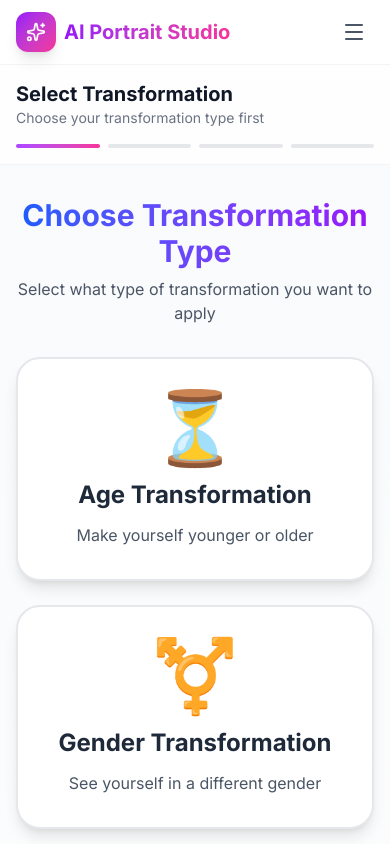
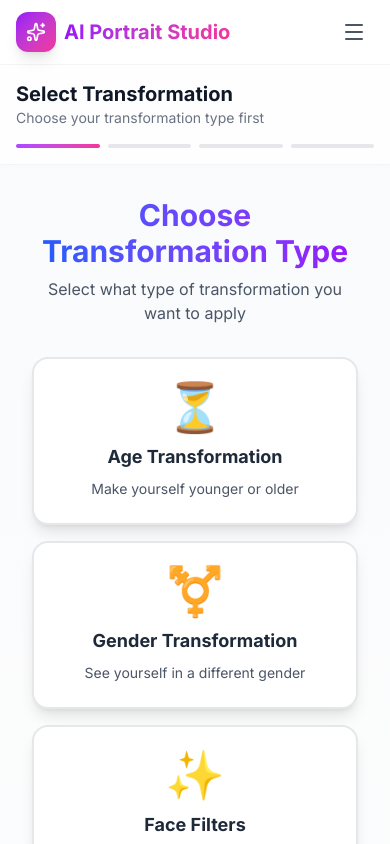
Before and after one commit to mouhamed1slem-bouazizi/aging, a Next.js app: page /transform in a window 390 px wide. Shown: the top 844 px of the page. Built offline with nearby package versions, Linux system fonts and the light colour scheme; no server answers; sample sign-in values are in the browser's storage.

Commit message:
Fix responsive layout for transformation type selector grid

```diff
--- a/src/components/TransformationTypeSelector.tsx
+++ b/src/components/TransformationTypeSelector.tsx
@@ -72,7 +72,7 @@
   disabled = false,
 }: TransformationTypeSelectorProps) {
   return (
-    <div className="w-full max-w-3xl mx-auto">
+    <div className="w-full max-w-6xl mx-auto px-4">
       <div className="text-center mb-8">
         <h2 className="text-3xl font-bold mb-2 bg-gradient-to-r from-blue-600 to-purple-600 bg-clip-text text-transparent">
           Choose Transformation Type
@@ -82,7 +82,7 @@
         </p>
       </div>
 
-      <div className="grid grid-cols-1 md:grid-cols-2 lg:grid-cols-8 gap-6">
+      <div className="grid grid-cols-1 sm:grid-cols-2 lg:grid-cols-3 xl:grid-cols-4 gap-4 md:gap-6">
         {TRANSFORMATION_TYPES.map((type, index) => (
           <motion.button
             key={type.id}
@@ -93,23 +93,23 @@
             whileTap={{ scale: 0.95 }}
             onClick={() => onTypeSelect(type.id)}
             disabled={disabled}
-            className="relative group p-8 rounded-3xl bg-white border-2 border-gray-200 hover:border-transparent transition-all duration-300 shadow-lg hover:shadow-2xl disabled:opacity-50 disabled:cursor-not-allowed overflow-hidden"
+            className="relative group p-6 rounded-2xl bg-white border-2 border-gray-200 hover:border-transparent transition-all duration-300 shadow-lg hover:shadow-2xl disabled:opacity-50 disabled:cursor-not-allowed overflow-hidden"
           >
             {/* Gradient background on hover */}
             <div className={`absolute inset-0 bg-gradient-to-br ${type.gradient} opacity-0 group-hover:opacity-10 transition-opacity duration-300`} />
 
             {/* Icon */}
-            <div className="text-7xl mb-4 transform group-hover:scale-110 transition-transform duration-300">
+            <div className="text-5xl md:text-6xl mb-3 transform group-hover:scale-110 transition-transform duration-300">
               {type.icon}
             </div>
 
             {/* Label */}
-            <h3 className="text-2xl font-bold mb-3 text-gray-800 group-hover:text-transparent group-hover:bg-gradient-to-r group-hover:bg-clip-text group-hover:from-gray-800 group-hover:to-gray-600 transition-all duration-300">
+            <h3 className="text-lg md:text-xl font-bold mb-2 text-gray-800 group-hover:text-transparent group-hover:bg-gradient-to-r group-hover:bg-clip-text group-hover:from-gray-800 group-hover:to-gray-600 transition-all duration-300">
               {type.label}
             </h3>
 
             {/* Description */}
-            <p className="text-gray-600 group-hover:text-gray-700 transition-colors duration-300">
+            <p className="text-sm text-gray-600 group-hover:text-gray-700 transition-colors duration-300">
               {type.description}
             </p>
 
```
Also changed, not shown: Untitled.png (added).
